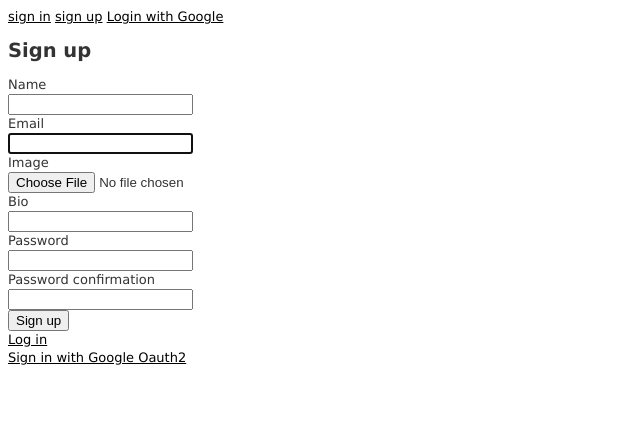
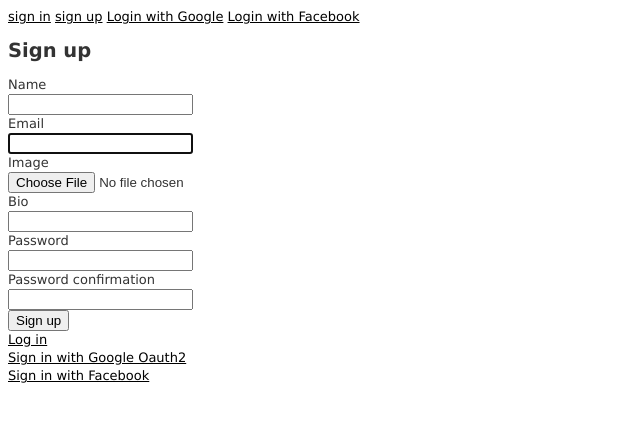
Before and after one commit to liampcollins/liannardo, a Rails app: page /users/sign_up in a window 1280 px wide. Shown: the top 422 px of the page, without its empty margins (0-640 px from the left). Run offline with Rails 7, Linux system fonts and the light colour scheme; style sheets or scripts are compiled from the project's sources; parts of the project's set-up code (start-up, migrations or seed data) failed here and were passed over; some libraries are stand-ins or nearby versions.

Commit message:
breaks if you have already created an account with google/fb and try to sign in using the existing

```diff
--- a/app/models/user.rb
+++ b/app/models/user.rb
@@ -2,10 +2,10 @@
   # Include default devise modules. Others available are:
   # :confirmable, :lockable, :timeoutable and :omniauthable
   devise :database_authenticatable, :registerable,
-  :recoverable, :rememberable, :trackable, :validatable, :omniauthable, omniauth_providers: [:google_oauth2]
+  :recoverable, :rememberable, :trackable, :validatable, :omniauthable, omniauth_providers: [:google_oauth2, :facebook]
 
   # Setup accessible (or protected) attributes for your model
-  attr_accessible :email, :password, :password_confirmation, :remember_me, :image, :name, :bio
+  attr_accessible :email, :password, :password_confirmation, :remember_me, :image, :name, :bio, :uid, :provider, :facebook_token, :google_oauth2_token
   # attr_accessible :title, :body
 
   mount_uploader :image, ImageUploader
@@ -19,7 +19,7 @@
     :association_foreign_key => "follower_id")
 
 
-  def self.find_for_google_oauth2(auth, signed_in_user=nil)
+  def self.from_omniauth(auth, signed_in_user=nil)
     if user = signed_in_user || User.find_by_email(auth.info.email)
       user.provider = auth.provider
       user.uid = auth.uid
@@ -27,6 +27,9 @@
       user.image = auth.info.image if user.image.blank?
       user.save
       user
+        if auth.provider == "facebook"
+          user.facebook_token = auth.credentials.token
+        end
     else
       where(auth.slice(:provider, :uid)).first_or_create do |user|
         user.provider = auth.provider
@@ -35,6 +38,7 @@
         user.email = auth.info.email
         user.image = auth.info.image
         user.password = Devise.friendly_token[0,20]
+        user.facebook_token = auth.credentials.token
 
       end
     end
--- a/app/views/layouts/application.html.erb
+++ b/app/views/layouts/application.html.erb
@@ -15,6 +15,7 @@
       <%= link_to 'sign in', new_user_session_path %>
       <%= link_to 'sign up', new_user_registration_path %>
       <%= link_to "Login with Google", user_omniauth_authorize_path(:google_oauth2)%>
+      <%= link_to "Login with Facebook", user_omniauth_authorize_path(:facebook)%>
 
     <% end %>
 
--- a/config/initializers/devise.rb
+++ b/config/initializers/devise.rb
@@ -22,6 +22,8 @@
   # :mongoid (bson_ext recommended) by default. Other ORMs may be
   # available as additional gems.
   require 'devise/orm/active_record'
+  # require "omniauth-facebook"
+  # config.omniauth :facebook, "APP_ID", "APP_SECRET"
 
   # ==> Configuration for any authentication mechanism
   # Configure which keys are used when authenticating a user. The default is
@@ -232,6 +234,9 @@
   config.sign_out_via = :delete
 
   config.omniauth :google_oauth2, ENV["GOOGLE_AUTH_CLIENT_ID"], ENV["GOOGLE_AUTH_CLIENT_SECRET"], scope: "email, profile", client_options:{image_aspect_ratio: "square", image_size: 30}
+
+  config.omniauth :facebook, ENV["FACEBOOK_AUTH_CLIENT_ID"], ENV["FACEBOOK_AUTH_CLIENT_SECRET"],  { :scope => "user_photos, publish_stream, offline_access, email" }
+
   # ==> OmniAuth
   # Add a new OmniAuth provider. Check the wiki for more information on setting
   # up on your models and hooks.
--- a/config/routes.rb
+++ b/config/routes.rb
@@ -8,6 +8,9 @@
 
 
   resources :posts
+  resources :users
+  # get 'apicalls/facebook', to:  'apicalls#facebook', as: 'facebook_api'
+  get 'apicalls/facebook_auth', to:  'apicalls#facebook_auth', as: 'facebook_auth'
 
 
   # devise_for :users
--- a/db/migrate/20140816130759_add_provider_and_uid_to_users.rb
+++ /dev/null
@@ -1,6 +0,0 @@
-class AddProviderAndUidToUsers < ActiveRecord::Migration
-  def change
-    add_column :users, :provider, :string
-    add_column :users, :uid, :string
-  end
-end
--- /dev/null
+++ b/db/migrate/20140816171000_add_provider_to_user.rb
@@ -0,0 +1,6 @@
+class AddProviderToUser < ActiveRecord::Migration
+  def change
+    add_column :users, :facebook_token, :text
+    add_column :users, :google_oauth2_token, :text
+  end
+end
```
Also changed, not shown: app/controllers/apicalls_controller.rb (added, +18 -0 lines), app/controllers/omniauth_callbacks_controller.rb (+19 -5 lines), Gemfile, Gemfile.lock, db/schema.rb.
